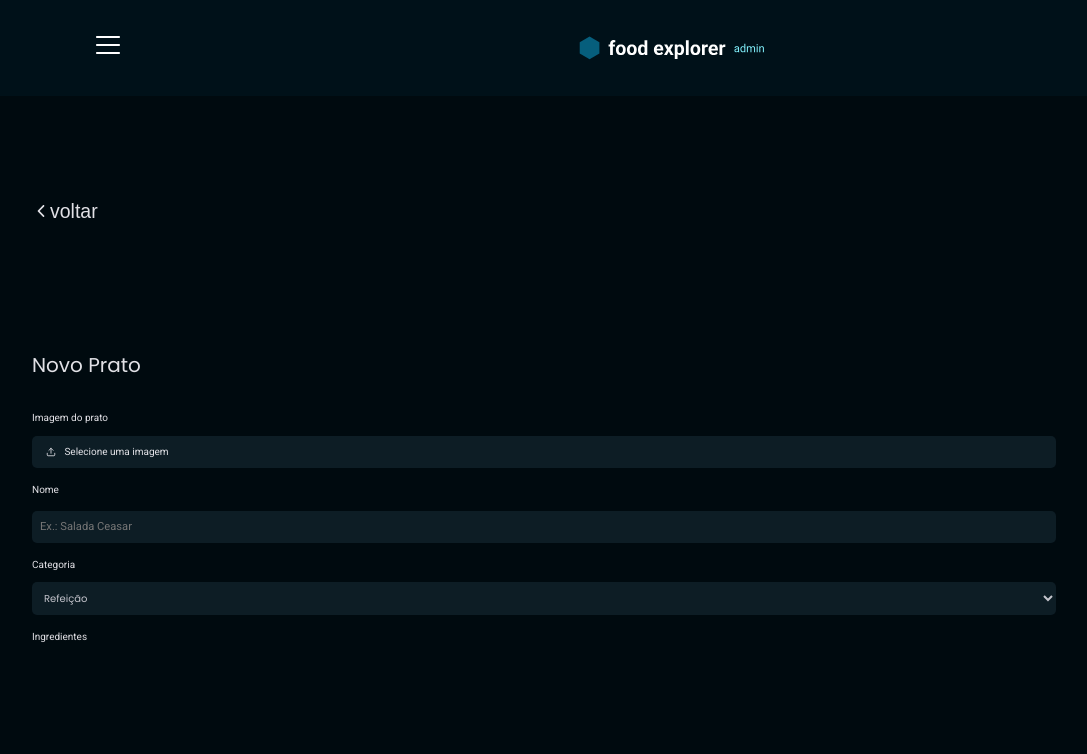
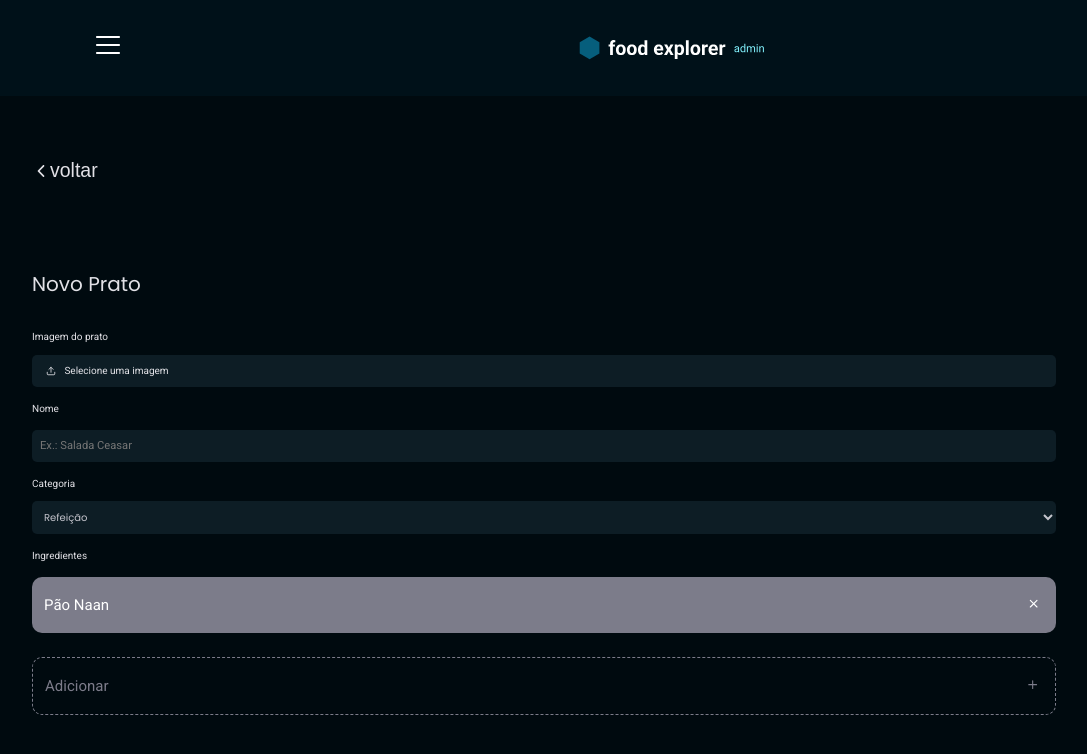
Before and after one commit to daiaanebarbosaf/foodexplorer, a React (Vite) app: page / in a window 1280 px wide. Shown: the top 754 px of the page, without its empty margins (0-1087 px from the left). Built offline with nearby package versions, Linux system fonts and the light colour scheme.

Commit message:
Adicionando a seção de Ingredientes na página de New

```diff
--- a/src/pages/New/index.jsx
+++ b/src/pages/New/index.jsx
@@ -3,6 +3,8 @@ import { Container, Form, ImgDishes, SelectCategory } from './styles';
 import { Header } from '../../components/Header';
 import { ButtonText } from '../../components/ButtonText';
 import { Input } from '../../components/Input';
+import { Section } from '../../components/Section';
+import { Ingredients } from '../../components/Ingredients';
 
 import { IoIosArrowBack } from 'react-icons/io';
 import { FiUpload } from 'react-icons/fi';
@@ -64,6 +66,11 @@ export function New(){
                     </SelectCategory>
 
                     <p>Ingredientes</p>
+                    <Ingredients value="Pão Naan"/>
+                    <Ingredients
+                        isNew
+                        placeholder="Adicionar"
+                    />
 
                 </Form>
             </main>
```
